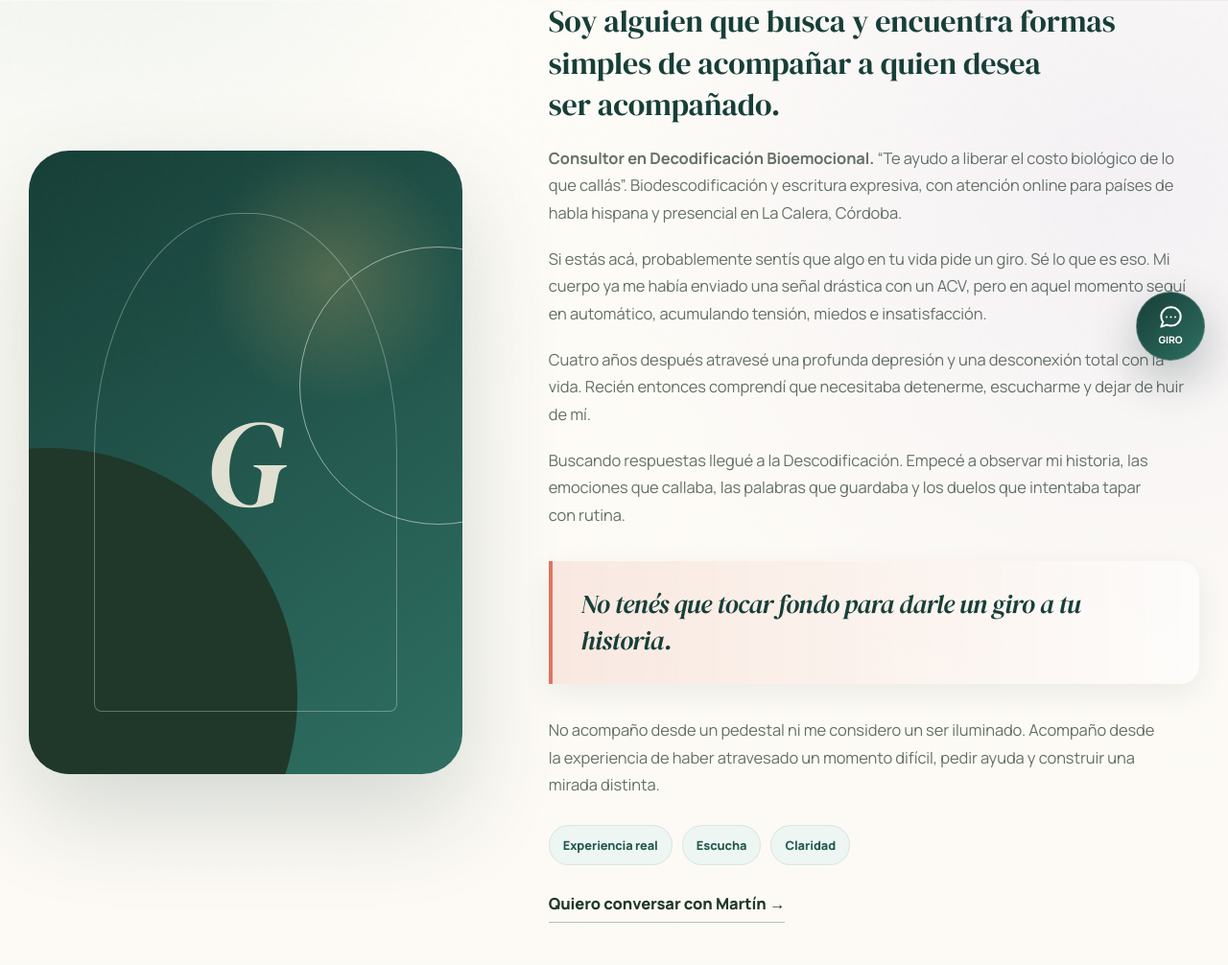
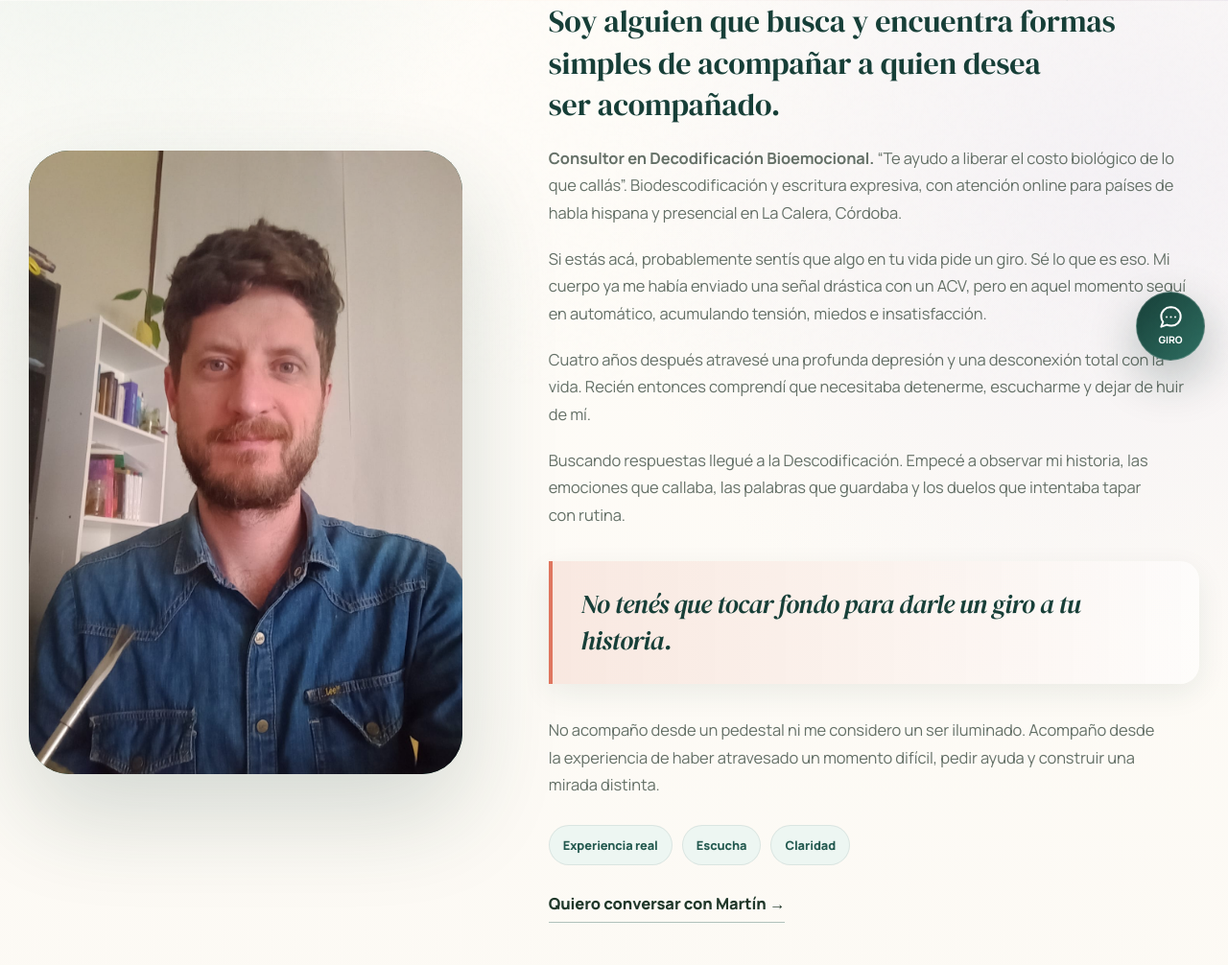
Before and after one commit to maxi83/biodecodificacion-martin, an ASP.NET Core app: page /sobre-mi in a window 1280 px wide. Shown: the part 400-1406 px from the top of the page at 96% size. Run offline with ASP.NET Core 8, Linux system fonts and the light colour scheme.

Commit message:
Agrega retrato de Martín en Sobre mí y SEO

```diff
--- a/Views/Home/SobreMi.cshtml
+++ b/Views/Home/SobreMi.cshtml
@@ -12,7 +12,14 @@
 
 <section class="story-section section-pad-topless">
     <div class="shell story-grid">
-        <div class="story-art" aria-hidden="true"><span>G</span><i></i></div>
+        <figure class="story-photo">
+            <img src="~/images/martin-ruiz.jpg"
+                 alt="Martín Ruiz, consultor en Decodificación Bioemocional"
+                 width="1200"
+                 height="1599"
+                 loading="eager"
+                 decoding="async" />
+        </figure>
         <div class="prose">
             <p class="large-copy">Soy alguien que busca y encuentra formas simples de acompañar a quien desea ser acompañado.</p>
             <p><strong>Consultor en Decodificación Bioemocional.</strong> “Te ayudo a liberar el costo biológico de lo que callás”. Biodescodificación y escritura expresiva, con atención online para países de habla hispana y presencial en La Calera, Córdoba.</p>
--- a/Views/Shared/_Layout.cshtml
+++ b/Views/Shared/_Layout.cshtml
@@ -65,6 +65,7 @@
                 "jobTitle": "Consultor en Decodificación Bioemocional",
                 "description": "Biodescodificación y escritura expresiva para acompañar procesos de autoconocimiento.",
                 "url": "@(siteUrl + "/sobre-mi")",
+                "image": "@(siteUrl + "/images/martin-ruiz.jpg"),
                 "email": "mailto:martin.mrj@gmail.com",
                 "telephone": "+54 351 2233519",
                 "homeLocation": {
--- a/wwwroot/css/premium.css
+++ b/wwwroot/css/premium.css
@@ -691,3 +691,31 @@ p, li { text-wrap: pretty; }
     transition-duration: .01ms !important;
   }
 }
+
+
+/* Retrato real de Martín en la página Sobre mí. */
+.story-photo {
+  min-height: 650px;
+  margin: 0;
+  overflow: hidden;
+  border-radius: 42px;
+  background: linear-gradient(145deg, var(--giro-forest-900), var(--giro-forest-700));
+  box-shadow: var(--giro-shadow-lg);
+}
+.story-photo img {
+  display: block;
+  width: 100%;
+  height: 100%;
+  min-height: 650px;
+  object-fit: cover;
+  object-position: center 18%;
+}
+@media (max-width: 900px) {
+  .story-photo,
+  .story-photo img {
+    min-height: 480px;
+  }
+  .story-photo {
+    aspect-ratio: 4 / 5;
+  }
+}
```
Also changed, not shown: wwwroot/images/martin-ruiz.jpg (added).
